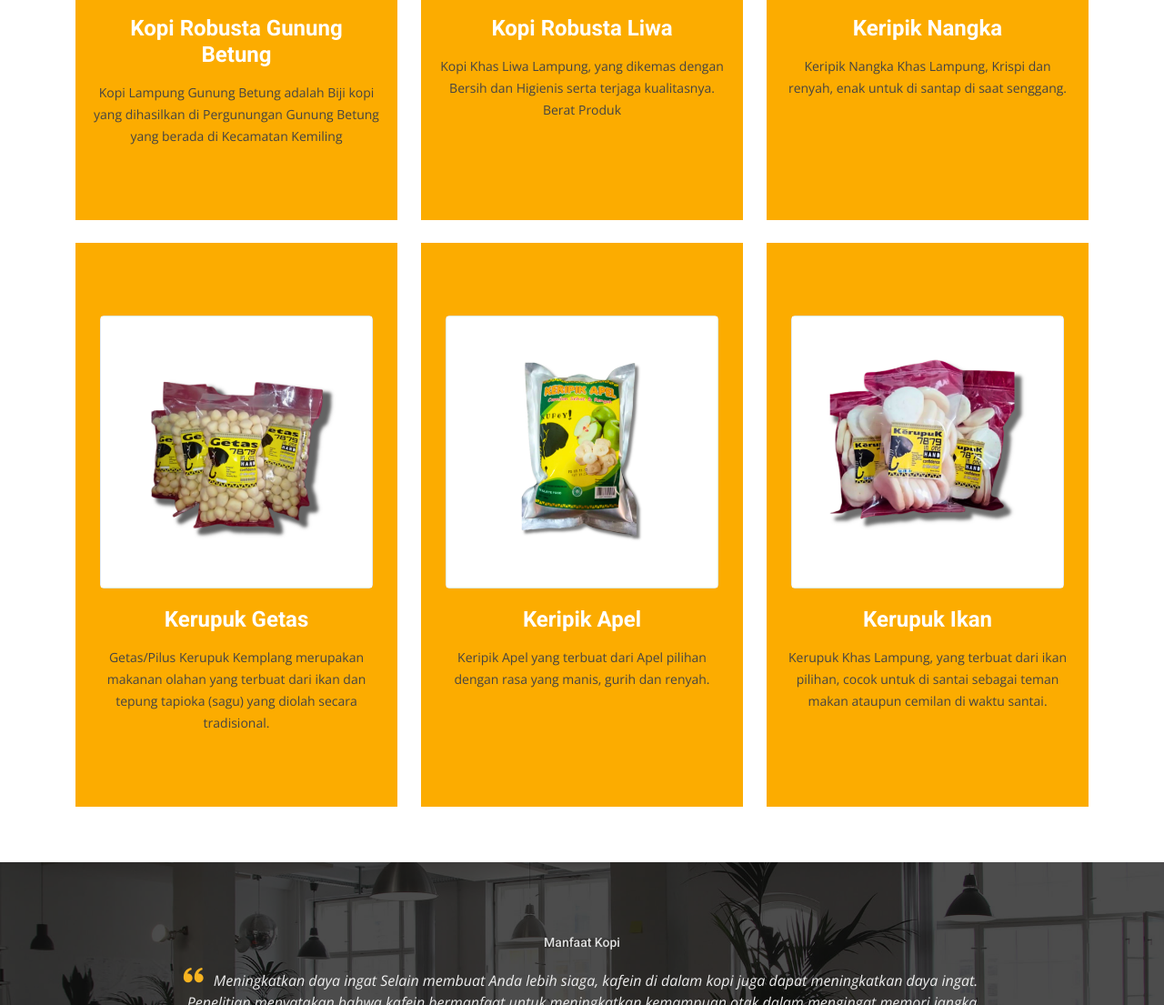
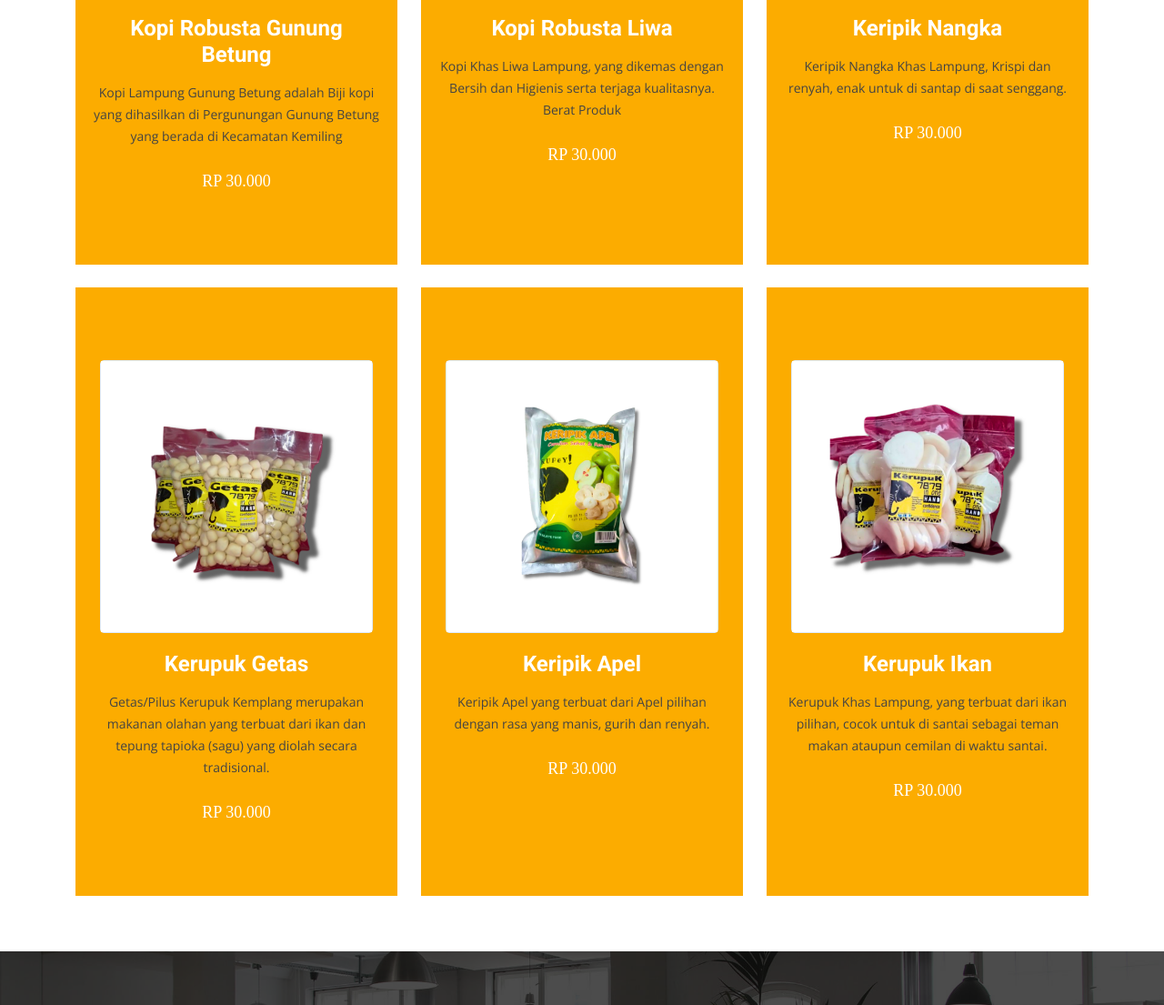
Before and after one commit to masfiq28/Co.Profile.KUPeY, a plain HTML site: page index.html in a window 1280 px wide. Shown: the part 2583-3688 px from the top of the page at 91% size. Drawn offline with nearby package versions, Linux system fonts and the light colour scheme.

Commit message:
Update index.html

```diff
--- a/index.html
+++ b/index.html
@@ -166,6 +166,7 @@
               <div class="icon"><img src="assets/img/Product/kopi1.jpeg" alt="" style="height: 100%; width: 100%;"></div>
               <h4><a href="https://shopee.co.id/KOPI-ROBUSTA-KUPEY-LAMPUNG-200-GR-i.190386271.11438439196?sp_atk=57499859-3231-4eaf-8bff-4cceaba8b175&xptdk=57499859-3231-4eaf-8bff-4cceaba8b175" target="_blank">Kopi Robusta Gunung Betung</a></h4>
               <p style="text-align: center;">Kopi Lampung Gunung Betung adalah Biji kopi yang dihasilkan di Pergunungan Gunung Betung yang berada di Kecamatan Kemiling </p>
+              <p style="padding-top: 25px;font-size: large;font-family: 'Times New Roman', Times, serif;color: white;">RP 30.000</p>
             </div>
           </div>
 
@@ -174,6 +175,7 @@
               <div class="icon"><img src="assets/img/Product/Kupey Itam.jpeg.jpg" alt="" style="height: 100%; width: 100%;"></i></div>
               <h4><a href="https://shopee.co.id/Kopi-Original-Robusta-Lampung-KUPey-Liwa-Lampung-Barat-200-gram-i.410131012.25201160910?sp_atk=a41d2237-90fe-43fd-9006-e7c65479ec5b&xptdk=a41d2237-90fe-43fd-9006-e7c65479ec5b" target="_blank">Kopi Robusta Liwa</a></h4>
               <p>Kopi Khas Liwa Lampung, yang dikemas dengan Bersih dan Higienis serta terjaga kualitasnya. Berat Produk </p>
+              <p style="padding-top: 25px;font-size: large;font-family: 'Times New Roman', Times, serif;color: white;">RP 30.000</p>
             </div>
           </div>
 
@@ -182,6 +184,7 @@
               <div class="icon"><img src="assets/img/Product/nangka.png" alt="" style="height: 100%; width: 100%;"></i></div>
               <h4><a href="">Keripik Nangka</a></h4>
               <p>Keripik Nangka Khas Lampung, Krispi dan renyah, enak untuk di santap di saat senggang.</p>
+              <p style="padding-top: 25px;font-size: large;font-family: 'Times New Roman', Times, serif;color: white;">RP 30.000</p>
             </div>
           </div>
 
@@ -190,7 +193,7 @@
               <div class="icon"><img src="assets/img/Product/getas .png" alt="" style="height: 100%; width: 100%;"></i></div>
               <h4><a href="https://shopee.co.id/KERUPUK-GETAS-7879-(KUPEY)-200-GR-i.190386271.7683004428?sp_atk=39c5323f-3261-401e-a697-fd65e5ae1608&xptdk=39c5323f-3261-401e-a697-fd65e5ae1608" target="_blank">Kerupuk Getas</a></h4>
               <p>Getas/Pilus Kerupuk Kemplang merupakan makanan olahan yang terbuat dari ikan dan tepung tapioka (sagu) yang diolah secara tradisional.</p>
-
+               <p style="padding-top: 25px;font-size: large;font-family: 'Times New Roman', Times, serif;color: white;">RP 30.000</p>
             </div>
           </div>
 
@@ -199,6 +202,7 @@
               <div class="icon"><img src="assets/img/Product/keripik apel.png" alt="" style="height: 100%; width: 100%;"></i></div>
               <h4><a href="https://shopee.co.id/Keripik-Apel-Kupey-Askha-Jaya-i.34311389.21391757436?sp_atk=04df4e65-5070-4dfc-beca-a62311aab046&xptdk=04df4e65-5070-4dfc-beca-a62311aab046" target="_blank">Keripik Apel</a></h4>
               <p>Keripik Apel yang terbuat dari Apel pilihan dengan rasa yang manis, gurih dan renyah.</p>
+              <p style="padding-top: 25px;font-size: large;font-family: 'Times New Roman', Times, serif;color: white;">RP 30.000</p>
             </div>
           </div>
 
@@ -207,6 +211,7 @@
               <div class="icon"><img src="assets/img/Product/kerupuk.png" alt="" style="height: 100%; width: 100%;"></i></div>
               <h4><a href="">Kerupuk Ikan</a></h4>
               <p>Kerupuk Khas Lampung, yang terbuat dari ikan pilihan, cocok untuk di santai sebagai teman makan ataupun cemilan di waktu santai.</p>
+              <p style="padding-top: 25px;font-size: large;font-family: 'Times New Roman', Times, serif;color: white;">RP 30.000</p>
             </div>
           </div>
 
```
